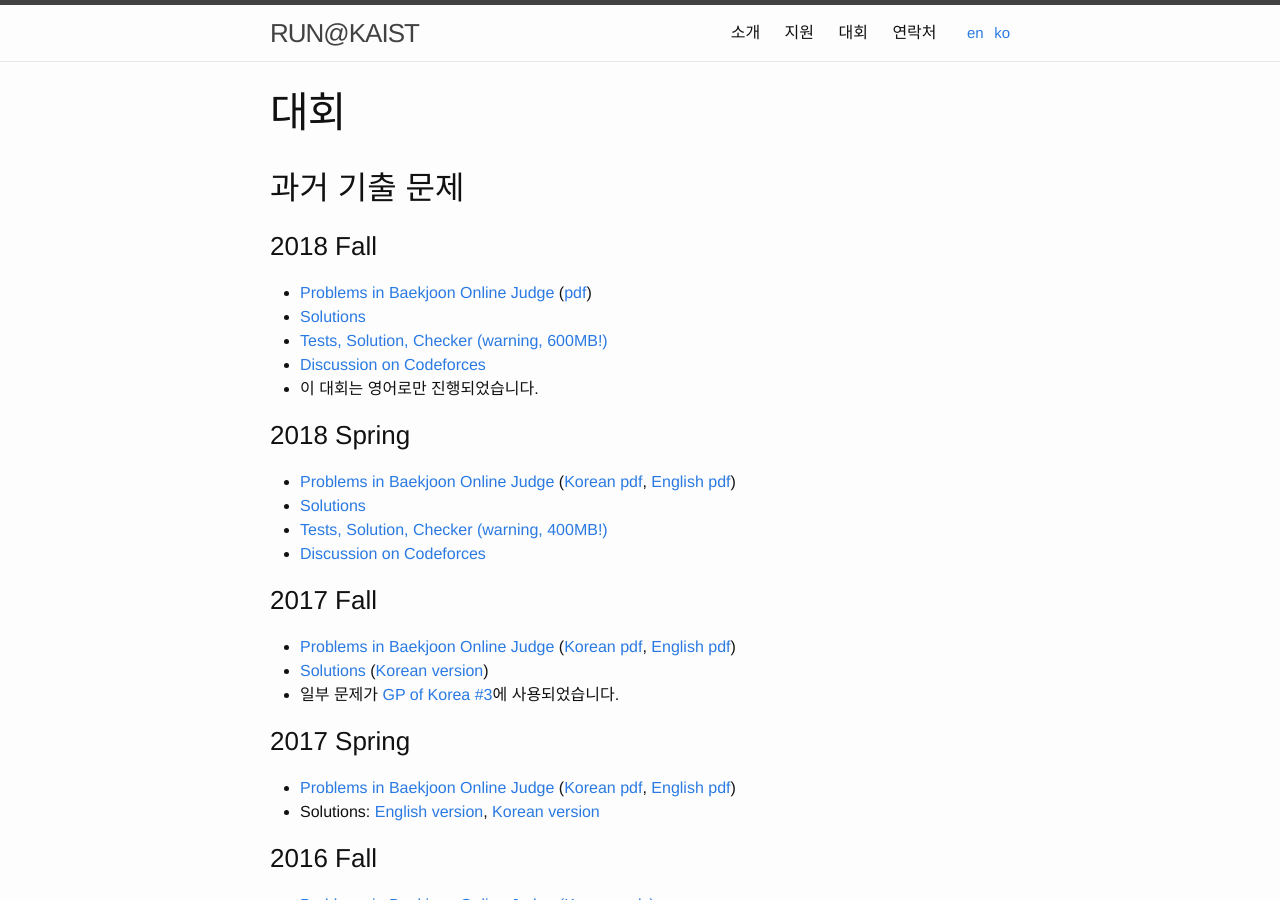
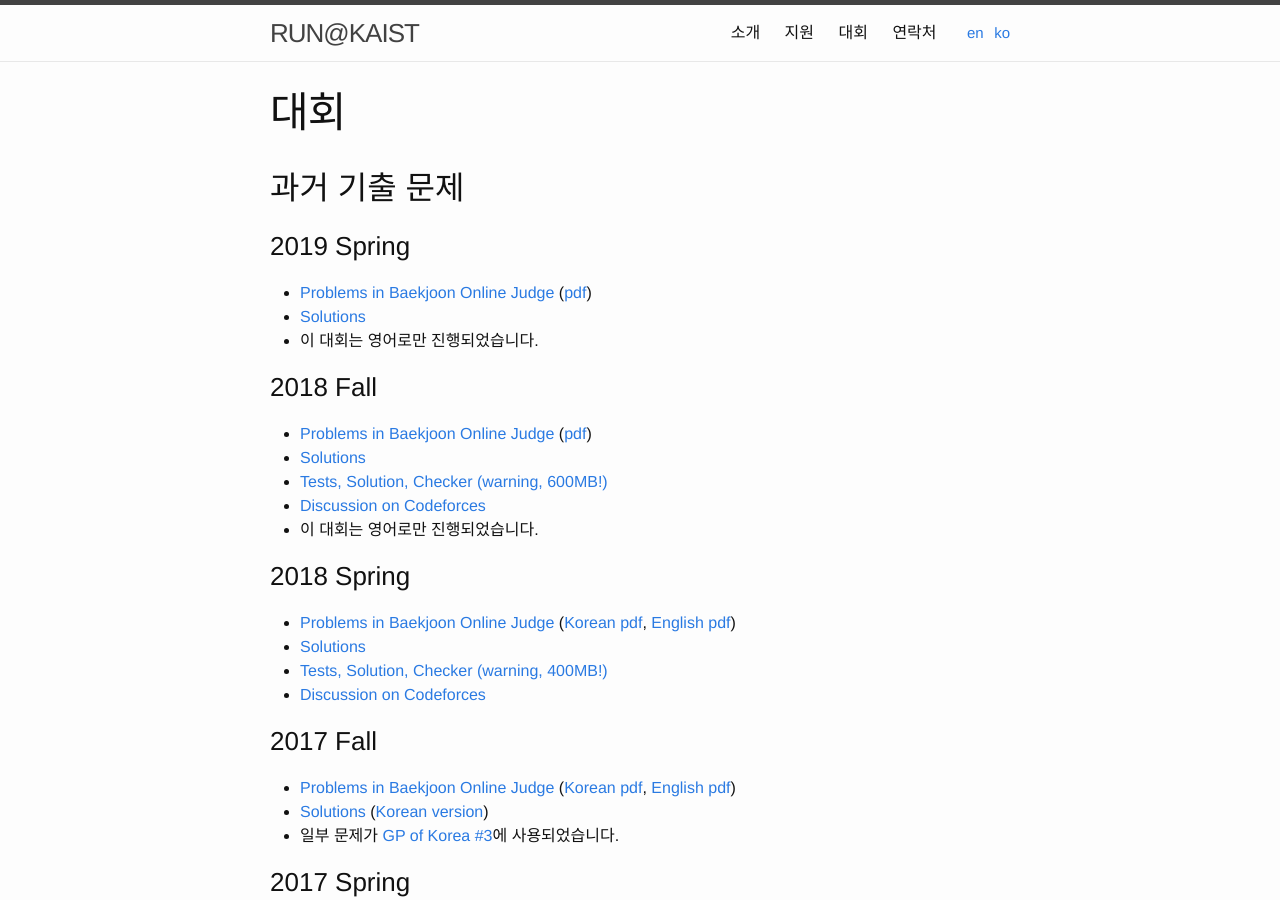
Before and after one commit to RUN-KAIST/kaist.run, a Jekyll site: the page built from contests/ko.md, in a window 1280 px wide and 900 px high. Built offline with Jekyll 4.4.1, drawn with Linux system fonts in a browser that asks for light colours.

Commit message:
Update ko.md

```diff
--- a/contests/ko.md
+++ b/contests/ko.md
@@ -8,6 +8,12 @@ order: 3
 ---
 
 ## 과거 기출 문제
+
+### 2019 Spring
+
+ * [Problems in Baekjoon Online Judge](https://www.acmicpc.net/category/detail/2022) ([pdf](https://kaist.run/contest/2019-spring/problemset.pdf))
+ * [Solutions](https://kaist.run/contest/2019-spring/solution.pdf)
+ * 이 대회는 영어로만 진행되었습니다.
 
 ### 2018 Fall
 
```
